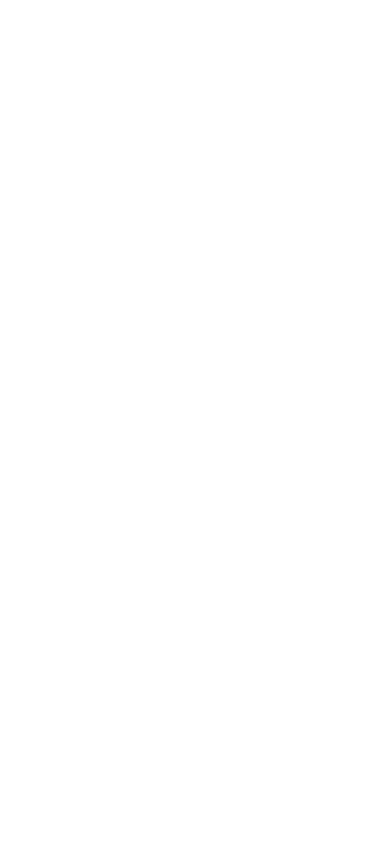
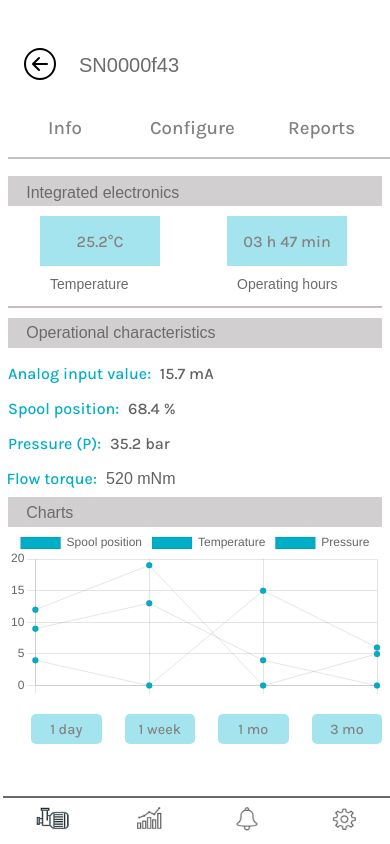
Before and after one commit to keshgurung/domin-frontend-task, a React (Create React App) app in the folder frontend/: page /home/1/info in a window 390 px wide. Before the commit this address had no page. Built offline with nearby package versions, Linux system fonts and the light colour scheme.

Commit message:
responsive

```diff
--- a/frontend/src/App.css
+++ b/frontend/src/App.css
@@ -385,13 +385,39 @@
   color: rgb(134, 129, 129);
   font-size: 0.9em;
 }
+/* navigation top */
+.nav {
+  position: fixed;
+  top: 0;
+  width: 100%;
+  overflow: hidden;
+}
 
-/* small tablets styles */
-@media screen and (min-width: 620px) {
+.nav p {
+  margin-top: 0.7em;
 }
-/* large tablets and laptops */
+.pro-info {
+  margin-top: 9em;
+}
+.configure-product p {
+  margin-top: 11em;
+}
+
+/* large tablets and laptops and desktops*/
+
 @media screen and (min-width: 960px) {
+  .product-card {
+    display: flex;
+    flex-direction: row;
+    width: 30%;
+    margin-left: 25%;
+    height: 9.5em;
+    margin-bottom: 0.9em;
+    box-shadow: 8px 0 8px rgb(187, 185, 185);
+  }
 }
-/* desktops styles */
-@media screen and (min-width: 1200px) {
+.dropdown {
+  display: flex;
+  justify-content: flex-start;
+  margin-left: 25%;
 }
--- a/frontend/src/App.js
+++ b/frontend/src/App.js
@@ -5,6 +5,7 @@
 import SingleProduct from './pages/SingleProduct'
 import Configure from './components/Configure'
 import Info from './components/Info'
+import InfoFull from './components/InfoFull'
 
 // import { UserData } from './helper/Data'
 // import { useState } from 'react'
@@ -28,9 +29,11 @@
           <Route path='/home' element={<Home />} />
           <Route path='/home/1' element={<SingleProduct />}>
             <Route path='' element={<Info />} />
-            <Route path='configure' element={<Configure />} />
+            {/* <Route path='configure' element={<Configure />} /> */}
             <Route path='report' element={<SingleProduct />} />
           </Route>
+          <Route path='home/1/configure' element={<Configure />} />
+          <Route path='home/1/info' element={<InfoFull />} />
         </Routes>
       </Router>
     </>
--- a/frontend/src/components/Configure.js
+++ b/frontend/src/components/Configure.js
@@ -1,7 +1,17 @@
 import React from 'react'
+import Nav from './Nav'
+import Footer from './Footer'
 
 const Configure = () => {
-  return <div>Configure</div>
+  return (
+    <>
+      <Nav />
+      <div className='configure-product'>
+        <p>Configure products</p>
+      </div>
+      <Footer />
+    </>
+  )
 }
 
 export default Configure
--- /dev/null
+++ b/frontend/src/components/InfoFull.js
@@ -0,0 +1,17 @@
+import Nav from './Nav'
+import Info from './Info'
+import Footer from './Footer'
+
+const InfoFull = () => {
+  return (
+    <>
+      <Nav />
+      <div className='pro-info'>
+        <Info />
+      </div>
+      <Footer />
+    </>
+  )
+}
+
+export default InfoFull
--- a/frontend/src/components/Nav.js
+++ b/frontend/src/components/Nav.js
@@ -0,0 +1,55 @@
+import React from 'react'
+import { BsArrowLeftCircle } from 'react-icons/bs'
+import { useNavigate, Link } from 'react-router-dom'
+
+const Nav = () => {
+  const navigate = useNavigate()
+  return (
+    <div className='nav'>
+      <div className='singleproduct-head'>
+        <BsArrowLeftCircle
+          className='icon'
+          style={{ width: '4em', height: '2em', backgroundcolor: 'black' }}
+          onClick={() => {
+            navigate(-1)
+          }}
+        />
+        <p>SN0000f43</p>
+      </div>
+      <section className='single-menu'>
+        <div>
+          <h3>
+            <Link
+              to='/home/1/info'
+              style={{ 'text-decoration': 'none', color: 'grey' }}
+            >
+              Info
+            </Link>
+          </h3>
+        </div>
+        <div>
+          <h3>
+            <Link
+              to='/home/1/configure'
+              style={{ 'text-decoration': 'none', color: 'grey' }}
+            >
+              Configure
+            </Link>
+          </h3>
+        </div>
+        <div>
+          <h3>
+            <Link
+              to='/home/1/configure'
+              style={{ 'text-decoration': 'none', color: 'grey' }}
+            >
+              Reports
+            </Link>
+          </h3>
+        </div>
+      </section>
+    </div>
+  )
+}
+
+export default Nav
--- a/frontend/src/components/ProductInformation.js
+++ b/frontend/src/components/ProductInformation.js
@@ -1,5 +1,6 @@
 import { BsArrowLeftCircle } from 'react-icons/bs'
 import { useNavigate, Link, Outlet } from 'react-router-dom'
+
 import Footer from './Footer'
 
 const ProductInformation = ({ image, uid, type, location, status }) => {
@@ -46,7 +47,7 @@
         <div>
           <h3>
             <Link
-              to='/home/1'
+              to='/home/1/info'
               style={{ 'text-decoration': 'none', color: 'grey' }}
             >
               Info
```
